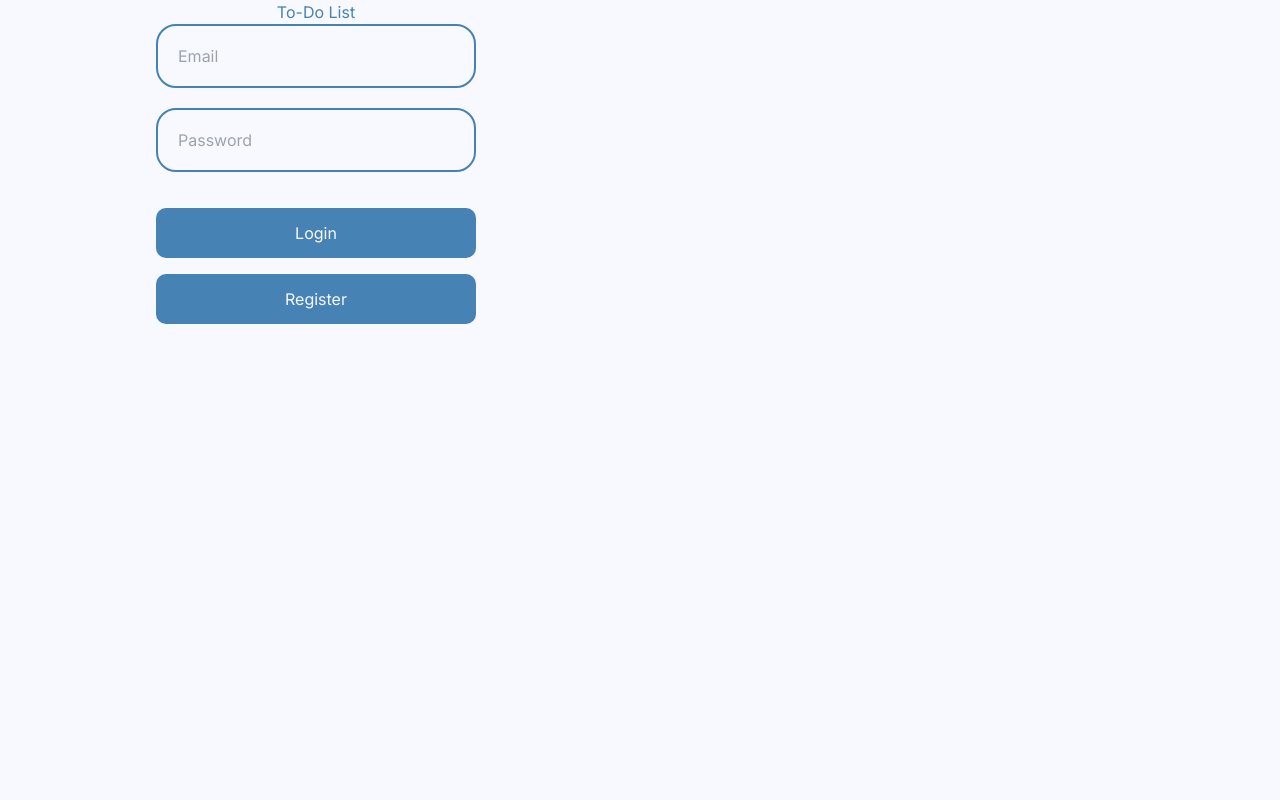
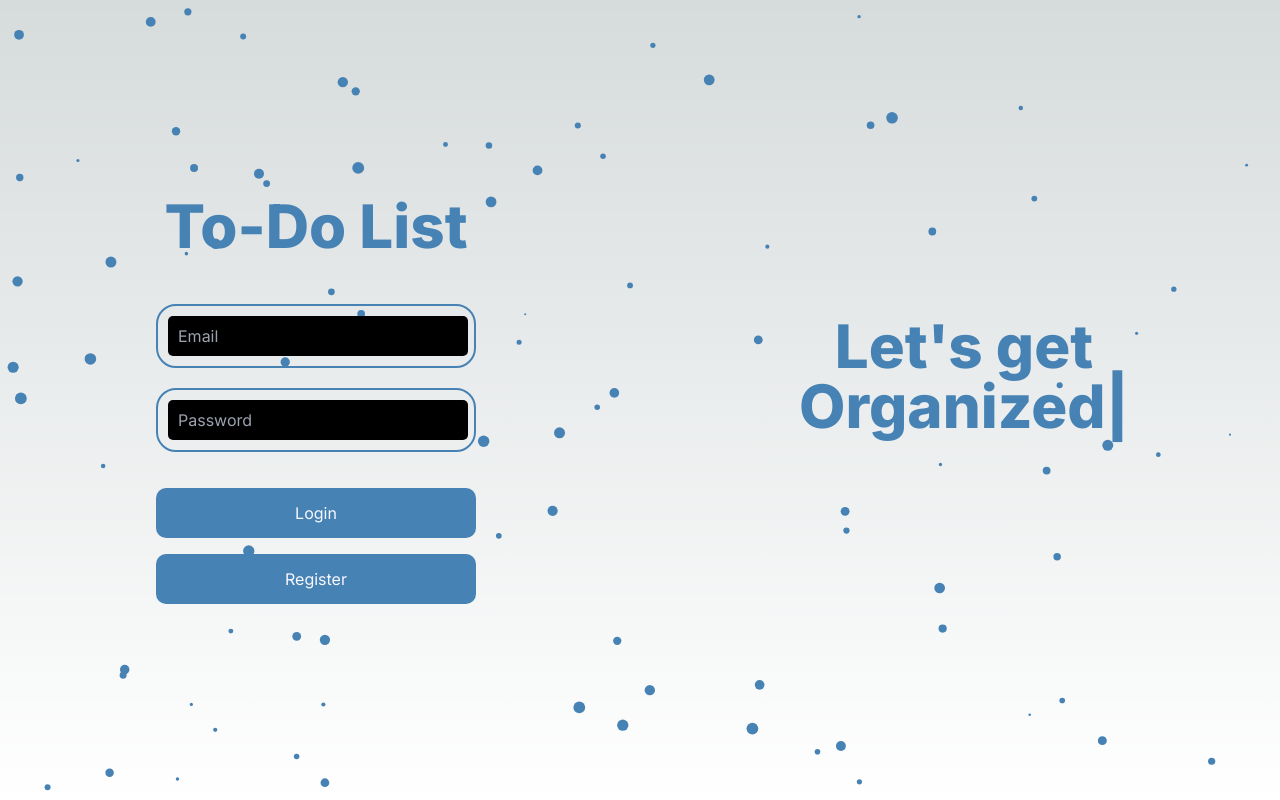
Before and after one commit to KOrtizLedezma/Task-Manager, a Next.js app: page / in a window 1280 px wide. Built offline with nearby package versions, Linux system fonts and the light colour scheme; no server answers.

Commit message:
Page Login finished

```diff
--- a/src/Components/LoginForm.jsx
+++ b/src/Components/LoginForm.jsx
@@ -4,7 +4,7 @@ const LoginForm = ({ email, setEmail, password, setPassword, handleLoginClick, h
   return (
     <div className="container_left">
       <div>
-        <h2 className="text-center mt-20 mb-24 md:mb-12 font-extrabold text-4xl sm:text-5xl lg:text-6xl" style={{ color: '#4682b4'}}>
+        <h2 className="text-center mb-24 md:mb-12 font-extrabold text-4xl sm:text-5xl lg:text-6xl" style={{ color: '#4682b4'}}>
             <span>
                 To-Do List
             </span>
--- /dev/null
+++ b/src/Components/ParticleBackground.jsx
@@ -0,0 +1,77 @@
+import React, { useRef, useEffect } from 'react';
+
+const ParticleBackground = () => {
+  const canvasRef = useRef(null);
+
+  useEffect(() => {
+    const canvas = canvasRef.current;
+    const ctx = canvas.getContext('2d');
+
+    canvas.width = window.innerWidth;
+    canvas.height = window.innerHeight;
+
+    let animationFrameId;
+
+    // Particle settings
+    const particlesArray = [];
+    const numberOfParticles = 100;
+
+    class Particle {
+      constructor() {
+        // Position
+        this.x = Math.random() * canvas.width;
+        this.y = Math.random() * canvas.height;
+        // Velocity
+        this.speedX = Math.random() * 2 - 1;
+        this.speedY = Math.random() * 2 - 1;
+        // Size
+        this.size = Math.random() * 5 + 1;
+      }
+
+      // Method to update particle's position
+      update() {
+        this.x += this.speedX;
+        this.y += this.speedY;
+        if (this.x < 0 || this.x > canvas.width) this.speedX = -this.speedX;
+        if (this.y < 0 || this.y > canvas.height) this.speedY = -this.speedY;
+      }
+
+      // Method to draw a particle
+      draw() {
+        ctx.fillStyle = '#4682b4';
+        ctx.beginPath();
+        ctx.arc(this.x, this.y, this.size, 0, Math.PI * 2);
+        ctx.fill();
+      }
+    }
+
+    // Initialize particles
+    const init = () => {
+      for (let i = 0; i < numberOfParticles; i++) {
+        particlesArray.push(new Particle());
+      }
+    };
+
+    // Animation loop
+    const animate = () => {
+      ctx.clearRect(0, 0, canvas.width, canvas.height);
+      for (let i = 0; i < particlesArray.length; i++) {
+        particlesArray[i].update();
+        particlesArray[i].draw();
+      }
+      animationFrameId = requestAnimationFrame(animate);
+    };
+
+    init();
+    animate();
+
+    // Cleanup
+    return () => {
+      cancelAnimationFrame(animationFrameId);
+    };
+  }, []);
+
+  return <canvas ref={canvasRef} style={{ position: 'fixed', top: 0, left: 0, zIndex: -1 }} />;
+};
+
+export default ParticleBackground;
--- a/src/app/globals.css
+++ b/src/app/globals.css
@@ -49,7 +49,7 @@ body {
   border-radius: 5px;
   caret-color: #4682b4;
   color: #4682b4;
-  background-color: #f8f8ff;
+  background-color: #000000;
 }
 
 .container_left {
@@ -57,6 +57,7 @@ body {
   flex-direction: column;
   align-items: center;
   justify-content: center;
+  height: 100vh;
 }
 
 .button {
--- a/src/app/page.js
+++ b/src/app/page.js
@@ -3,8 +3,11 @@ import React, { useState, useEffect } from "react";
 import { initializeApp } from "firebase/app";
 import { getAuth, signInWithEmailAndPassword, createUserWithEmailAndPassword, signOut, onAuthStateChanged } from "firebase/auth";
 import { getFirestore, doc, getDoc, setDoc } from "firebase/firestore";
+import { motion } from "framer-motion";
+import { TypeAnimation } from 'react-type-animation';
 
 import LoginForm from "@/Components/LoginForm";
+import ParticleBackground from "@/Components/ParticleBackground";
 
 // API KEYS & DATA
 const firebaseApiKey = process.env.NEXT_PUBLIC_REACT_APP_FIREBASE_API_KEY;
@@ -146,9 +149,10 @@ export default function Home() {
     );
   } else {
     return (
-      <main className="bg-[#f8f8ff]">
+      <main >
         <section className="grid md:grid-cols-2 py-max-height gap-4 relative min-h-screen">
           <div>
+            <ParticleBackground />
             <LoginForm
             email={email}
             setEmail={setEmail}
@@ -159,8 +163,29 @@ export default function Home() {
             error={error}
             />
           </div>
-          <div>
+          <div className="container_left">
+          <motion.div initial={{ opacity: 0, scale: 0.5}}
+                    animate={{ opacity: 1, scale: 1 }}
+                    transition={{ duration: 1.5 }}
+                    className="col-span-8 place-self-center text-center sm:text-left justify-self-start"
+          >
+            <h1 className="text-center mb-24 md:mb-12 font-extrabold text-4xl sm:text-5xl lg:text-6xl" style={{ color: '#4682b4'}}>
+              <span className="mb-6">Let's get </span>
+              <br></br>
+              <TypeAnimation
+                sequence={[
+                  'Organized',
+                  1000,
+                  'Efficient',
+                  1000
+                ]}
+                wrapper="span"
+                speed={30}
+                repeat={Infinity}
+              />
 
+            </h1>
+          </motion.div>
           </div>
         </section>
       </main>
```
